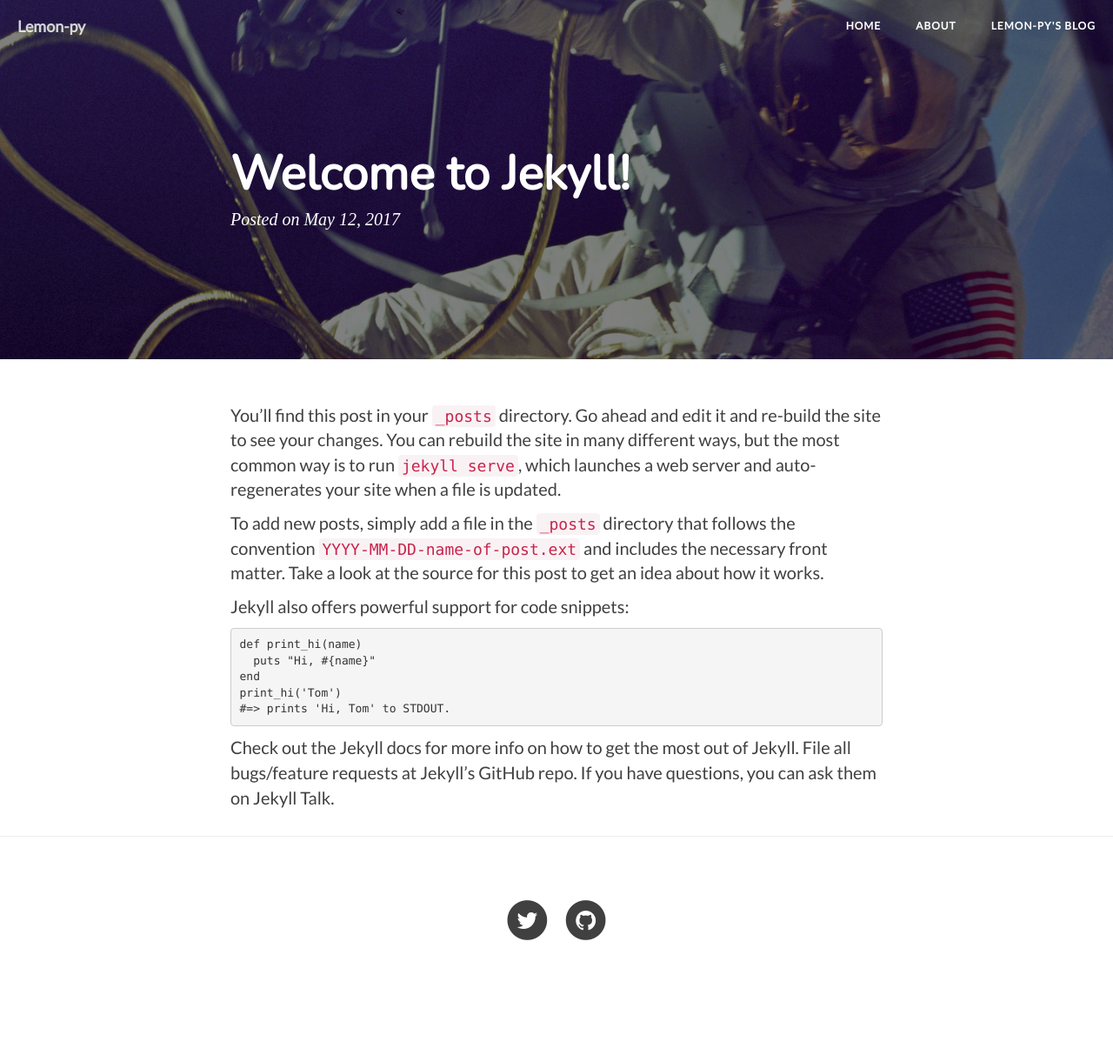
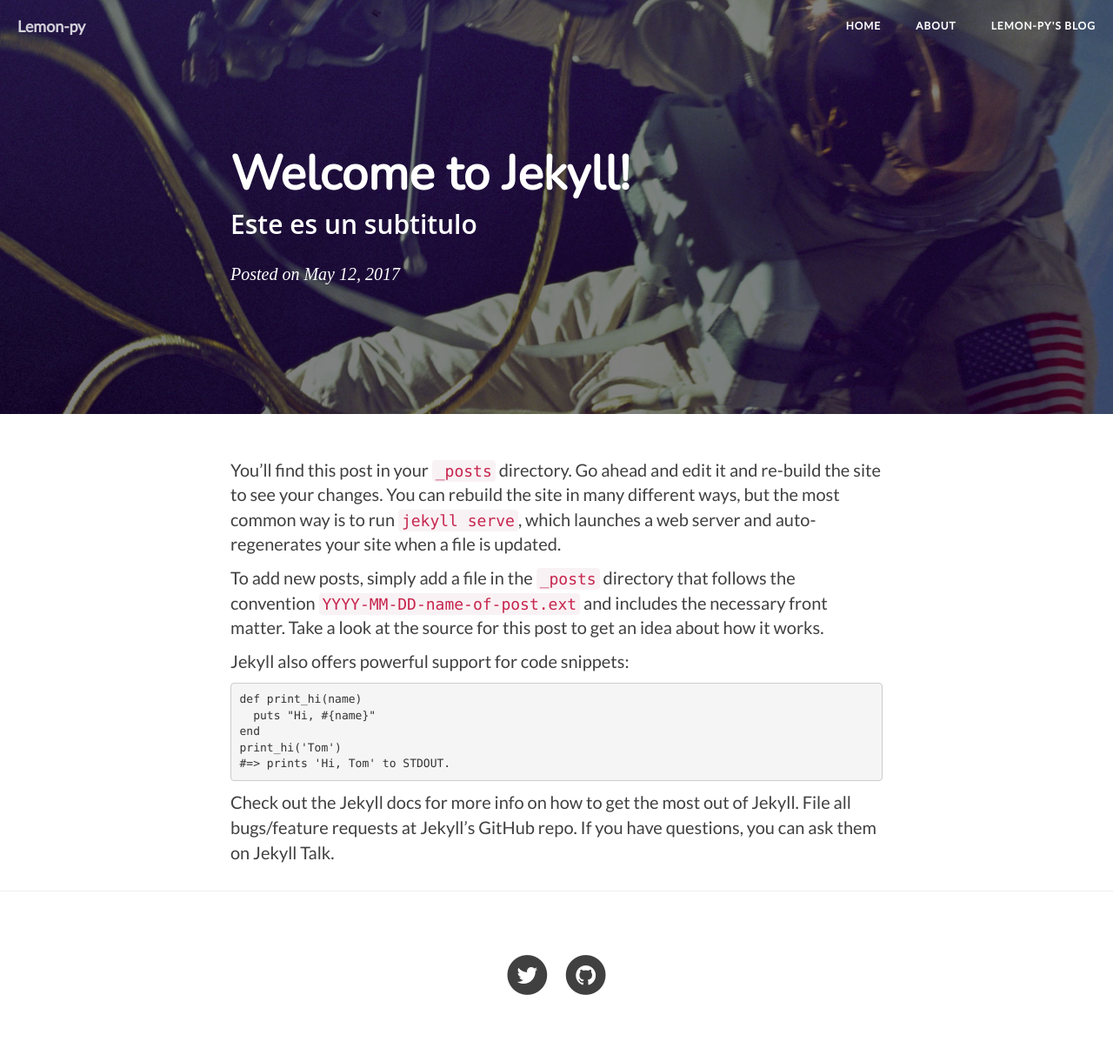
Before and after one commit to Lemon-Py/lemon-py.github.io, a Jekyll site: the page built from _posts/2017-05-11-welcome-to-jekyll.markdown, in a window 1280 px wide. Shown: the whole page at 87% size. Built offline with Jekyll 4.4.1, drawn with Linux system fonts in a browser that asks for light colours; before the commit the page ends 1150 px from its top, so only the background shows below that.

Commit message:
adds subtitle to fake post

```diff
--- a/_posts/2017-05-11-welcome-to-jekyll.markdown
+++ b/_posts/2017-05-11-welcome-to-jekyll.markdown
@@ -1,6 +1,7 @@
 ---
 layout: post
 title:  "Welcome to Jekyll!"
+subtitle: "Este es un subtitulo"
 date:   2017-05-11 22:41:36 -0300
 categories: jekyll update
 header-img: img/post-bg.jpg
```
